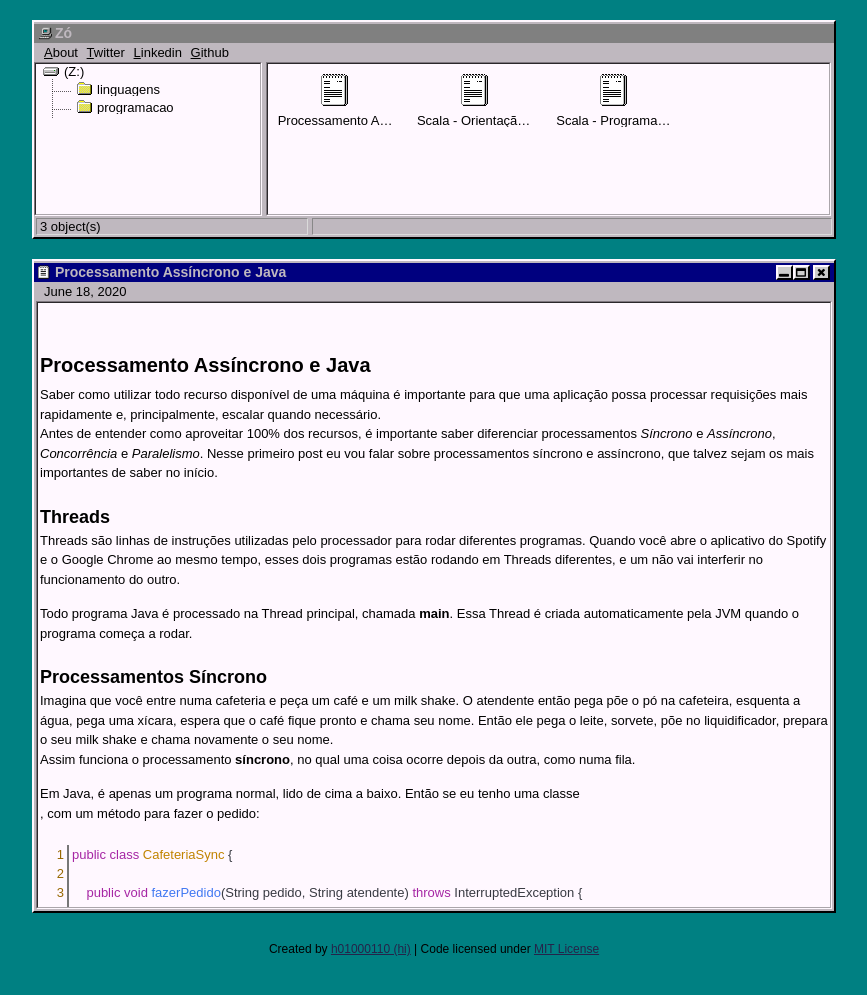
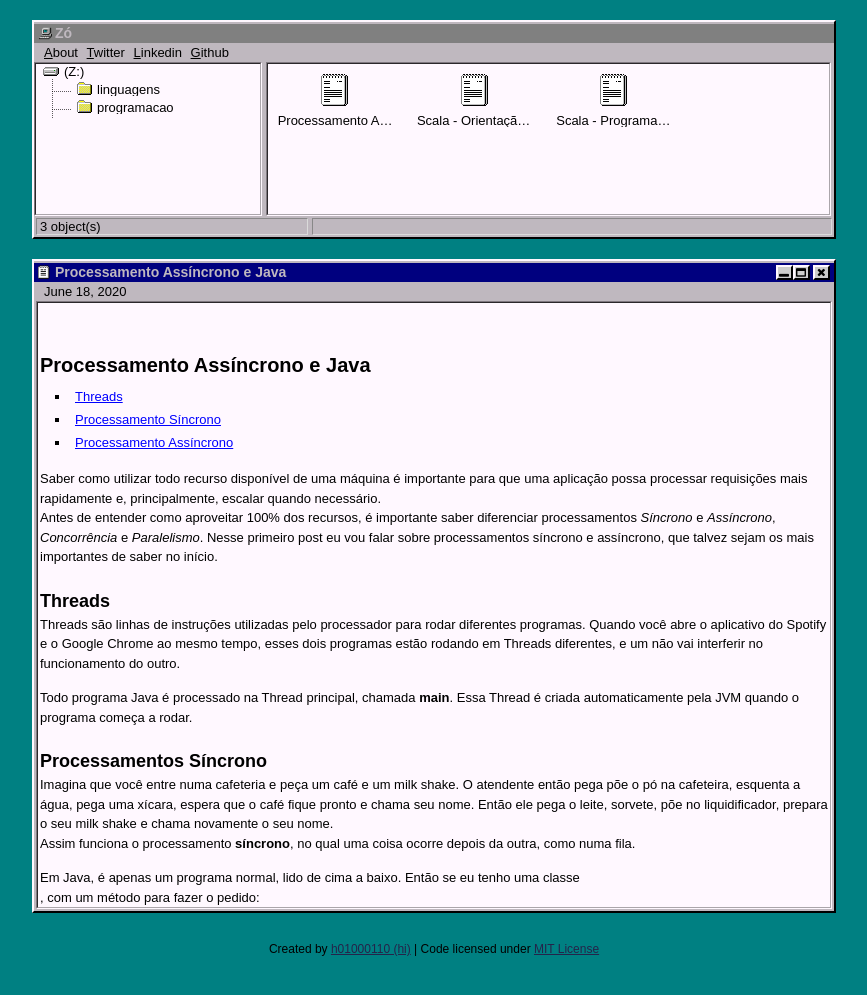
Before and after one commit to joaogabrielzo/joaogabrielzo.github.io, a Jekyll site: the page built from _posts/2020-06-18-processamento-assincrono.md, in a window 1280 px wide. Shown: the top 995 px of the page, without its empty margins (206-1073 px from the left). Built offline with Jekyll 4.4.1, drawn with Linux system fonts in a browser that asks for light colours.

Commit message:
added header to new article

````diff
--- a/_posts/2020-06-18-processamento-assincrono.md
+++ b/_posts/2020-06-18-processamento-assincrono.md
@@ -6,16 +6,20 @@ tags: programacao linguagens
 
 # Processamento Assíncrono e Java
 
+* [Threads](#threads)
+* [Processamento Síncrono](#sync)
+* [Processamento Assíncrono](#async)
+
 Saber como utilizar todo recurso disponível de uma máquina é importante para que uma aplicação possa processar requisições mais rapidamente e, principalmente, escalar quando necessário.
 Antes de entender como aproveitar 100% dos recursos, é importante saber diferenciar processamentos *Síncrono* e  *Assíncrono*, *Concorrência* e *Paralelismo*. Nesse primeiro post eu vou falar sobre processamentos síncrono e assíncrono, que talvez sejam os mais importantes de saber no início.
 
-## Threads
+## Threads <a name="threads"></a>
 
 Threads são linhas de instruções utilizadas pelo processador para rodar diferentes programas. Quando você abre o aplicativo do Spotify e o Google Chrome ao mesmo tempo, esses dois programas estão rodando em Threads diferentes, e um não vai interferir no funcionamento do outro.
 
 Todo programa Java é processado na Thread principal, chamada **main**. Essa Thread é criada automaticamente pela JVM quando o programa começa a rodar.
 
-## Processamentos Síncrono
+## Processamentos Síncrono <a name="sync"></a>
 
 Imagina que você entre numa cafeteria e peça um café e um milk shake. O atendente então pega põe o pó na cafeteira, esquenta a água, pega uma xícara, espera que o café fique pronto e chama seu nome. Então ele pega o leite, sorvete, põe no liquidificador, prepara o seu milk shake e chama novamente o seu nome.
 Assim funciona o processamento **síncrono**, no qual uma coisa ocorre depois da outra, como numa fila.
@@ -63,7 +67,7 @@ public static void main(String[] args) throws InterruptedException {
 > Tempo de espera: 2.015 segundos
 ```
 
-## Processamentos Assíncrono
+## Processamentos Assíncrono <a name="async"></a>
 
 Neste método de processamento, um atendente faria o seu milk shake enquanto outro faria o seu café. Um processo não interferiria no outro, e os dois seriam feitos ao mesmo tempo. No fim, o seu nome seria chamado apenas uma vez, e as duas bebidas seriam servidas ao mesmo tempo.
 
````
